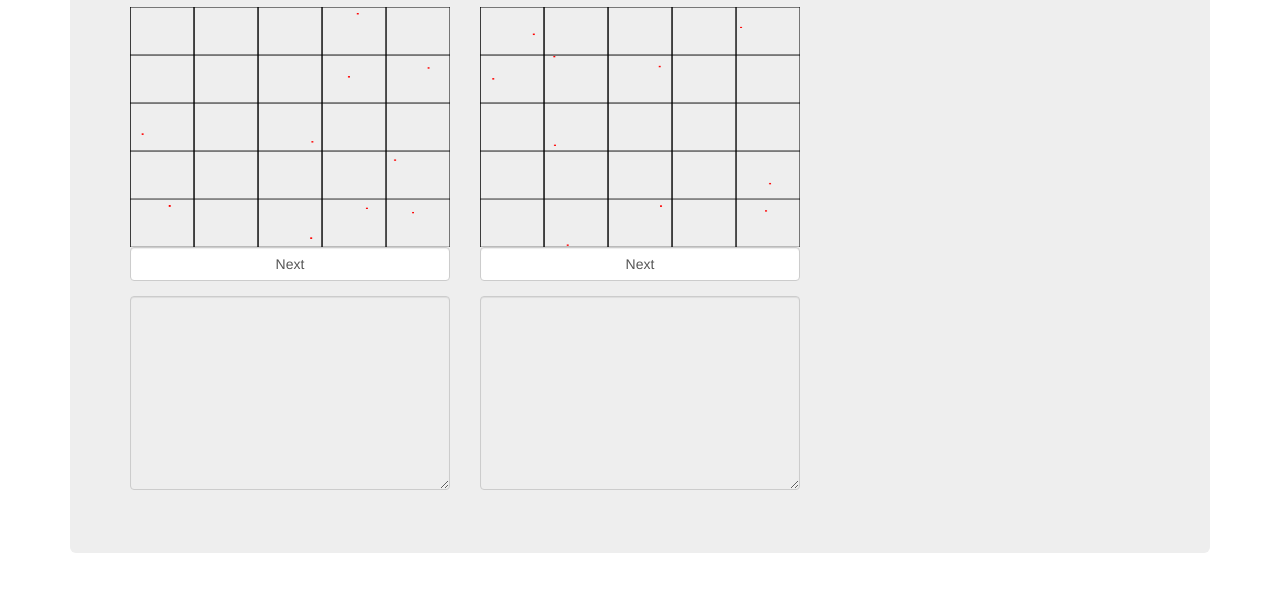
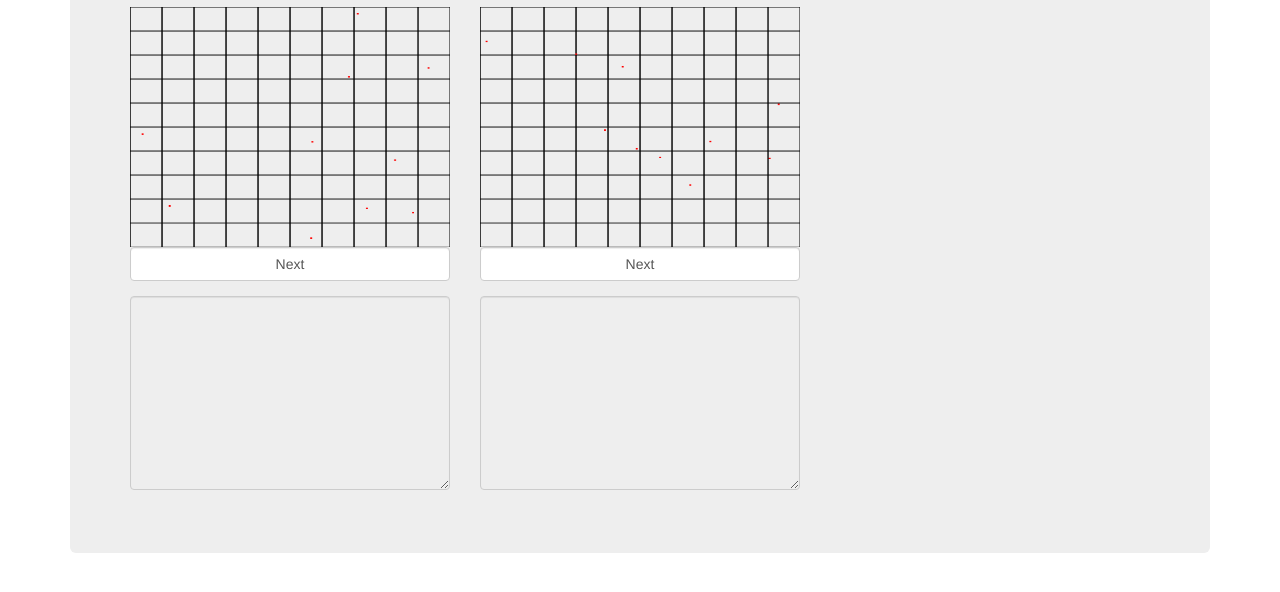
Before and after one commit to jaller94/algo-project, a plain HTML site: page index.html in a window 1280 px wide. Shown: the part 140-732 px from the top of the page. Drawn offline with Linux system fonts and the light colour scheme.

Commit message:
Implemented independent simulations on one page

```diff
--- a/firedisplay.js
+++ b/firedisplay.js
@@ -29,14 +29,16 @@ class FireDisplay {
 	}
 
 	drawGrid( ) {
-		for (var i = 0; i <= 5; i++) {
+		var x_grid = 10;
+		var x_size = this.c.width / x_grid;
+		for (var i = 0; i <= x_grid; i++) {
 			// vertical lines
-			this.ctx.moveTo(i * 100,   0);
-			this.ctx.lineTo(i * 100, 500);
+			this.ctx.moveTo(i * x_size, 0);
+			this.ctx.lineTo(i * x_size, x_size * x_grid);
 			this.ctx.stroke();
 			// horizontal lines
-			this.ctx.moveTo(  0, i * 100);
-			this.ctx.lineTo(500, i * 100);
+			this.ctx.moveTo(  0, i * x_size);
+			this.ctx.lineTo(x_size * x_grid, i * x_size);
 			this.ctx.stroke();
 		}
 	}
--- a/index.html
+++ b/index.html
@@ -34,7 +34,7 @@
 				<div class="embed-responsive embed-responsive-4by3">
 					<canvas id="canvas1" width="500" height="500" class="embed-responsive-item"></div>
 				<div class="form-group">
-					<button class="form-control" type="button" onclick="nextStep();">Next</button>
+					<button class="form-control" type="button" onclick="firesimulation.act()">Next</button>
 				</div>
 				<div class="form-group">
 					<textarea class="form-control" id="mytext1" rows="9" readonly="readonly"></textarea>
@@ -44,7 +44,7 @@
 				<div class="embed-responsive embed-responsive-4by3">
 					<canvas id="canvas2" width="500" height="500" class="embed-responsive-item"></div>
 				<div class="form-group">
-					<button class="form-control" type="button" onclick="nextStep();">Next</button>
+					<button class="form-control" type="button" onclick="firesimulation2.act()">Next</button>
 				</div>
 				<div class="form-group">
 					<textarea class="form-control" id="mytext2" rows="9" readonly="readonly"></textarea>
--- a/scripts.js
+++ b/scripts.js
@@ -16,16 +16,13 @@ var func = function(x, y) {
 	return (Math.sin(x) * Math.cos(y) * 1);
 }
 
-var fireflies = generateFireflies(10, -2.5, -2.5, 2.5, 2.5);
-
 var c = document.getElementById( "canvas1" );
 var firesimulation = new FireSimulation( func, c, 10 );
 
 firesimulation.draw( );
 
-var fireflies2 = generateFireflies(10, -2.5, -2.5, 2.5, 2.5);
-var c2 = document.getElementById("canvas2" );
-var firedisplay2 = new FireDisplay( c2 );
 
-firedisplay2.drawGrid( );
-firedisplay2.drawFireflies( fireflies );
+var c = document.getElementById( "canvas2" );
+var firesimulation2 = new FireSimulation( func, c, 10 );
+
+firesimulation2.draw( );
```
